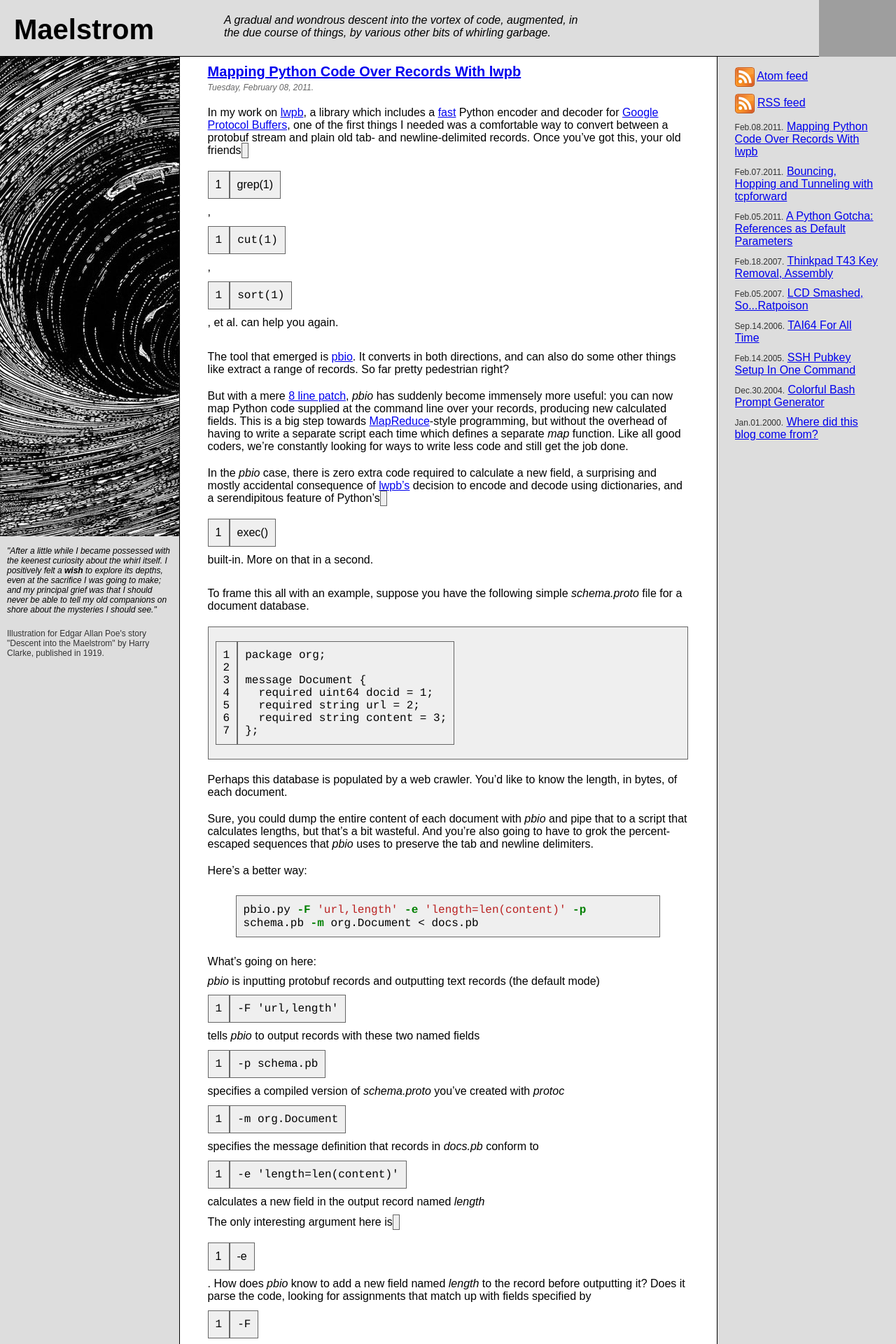
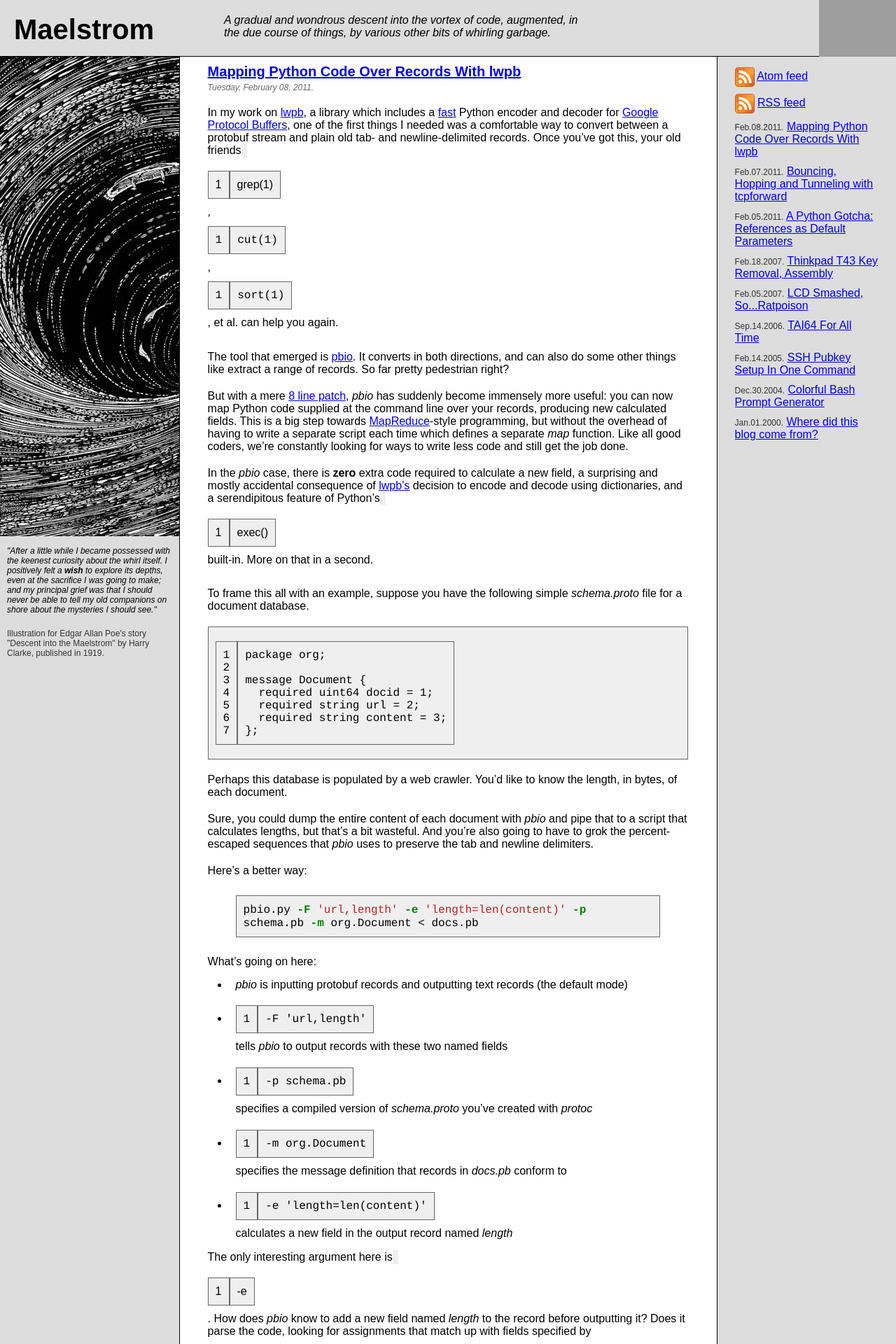
Before and after one commit to acg/acg.github.com, a Jekyll site: the page built from index.html, in a window 1280 px wide. Shown: the top 1920 px of the page at 70% size. Built offline with Jekyll 4.4.1, drawn with Linux system fonts in a browser that asks for light colours; Markdown is read by kramdown in place of the engine named in the settings; grey boxes are pictures that could not be loaded.

Commit message:
post styling: fix strong, lists, blockquotes, inline code

```diff
--- a/css/main.css
+++ b/css/main.css
@@ -143,12 +143,25 @@ h3 {
   padding-top: 4px;
 }
 
+.post ul {
+  margin: 0px 30px;
+}
+
+.post li {
+  list-style: disc;
+  padding: 5px 10px;
+}
+
 .post p {
   padding: 10px 0px;
 }
 
 .post em {
   font-style: italic;
+}
+
+.post strong {
+  font-weight: bold;
 }
 
 .post pre {
@@ -166,13 +179,14 @@ h3 {
 
 .post p code {
   padding: 1px 4px;
-  border: 1px solid #666;
   vertical-align: top;
   white-space: nowrap;
 }
 
 .post blockquote {
-  margin: 0px 20px;
+  margin: 0px 10px;
+  border-left: 10px solid #efefef;
+  padding-left: 10px;
 }
 
 .post .image {
```
